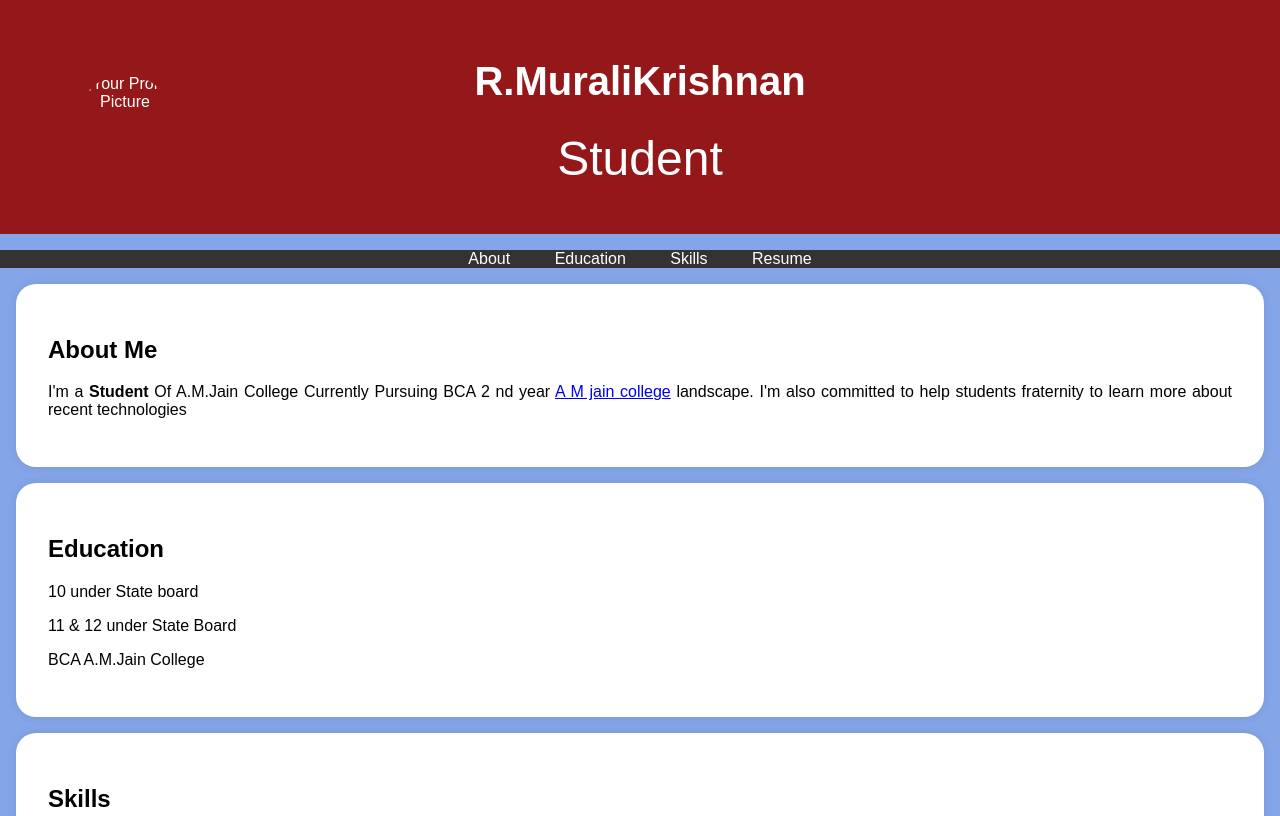
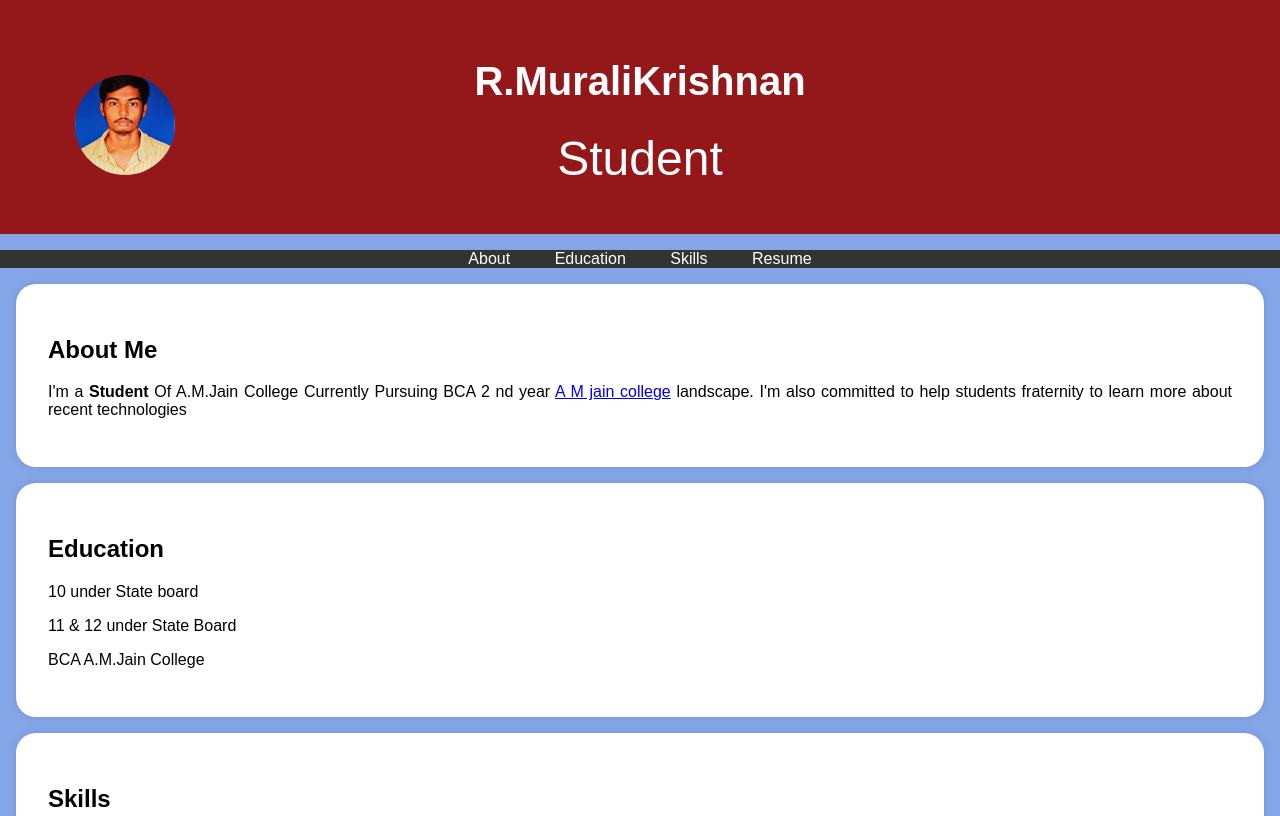
Before and after one commit to muralikrishnan18/muralikrishnan, a plain HTML site: page index.html in a window 1280 px wide. Shown: the top 816 px of the page. Drawn offline with Linux system fonts and the light colour scheme.

Commit message:
Update index.html

```diff
--- a/index.html
+++ b/index.html
@@ -95,7 +95,7 @@
     <header>
         <div class="header-content">
             <!-- Add your profile picture here -->
-            <img src="./pic.jpg" alt="Your Profile Picture" class="profile-picture">
+            <img src="./Passport size photo.jpg" alt="Your Profile Picture" class="profile-picture">
             <h1 align=="center">R.MuraliKrishnan</h1>
             <p><font size=18>Student</font> </p>
         </div>
```
